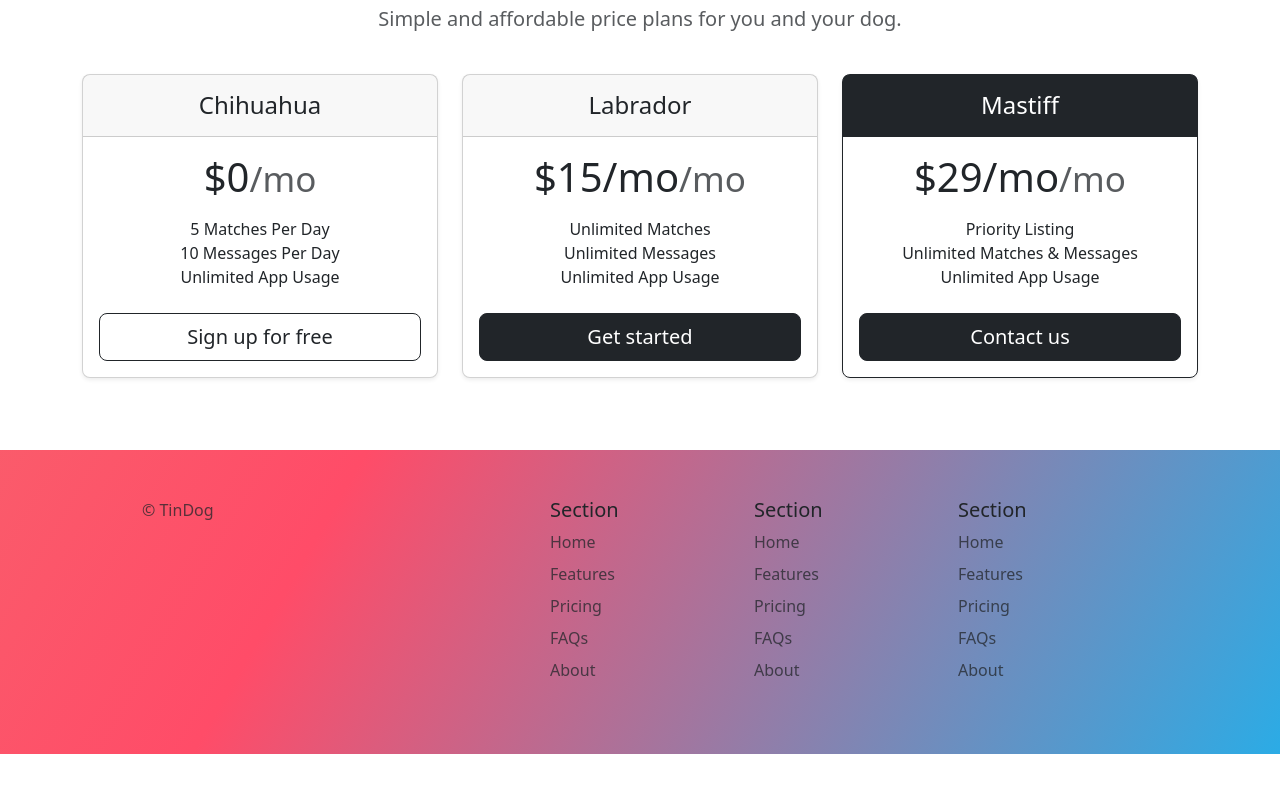
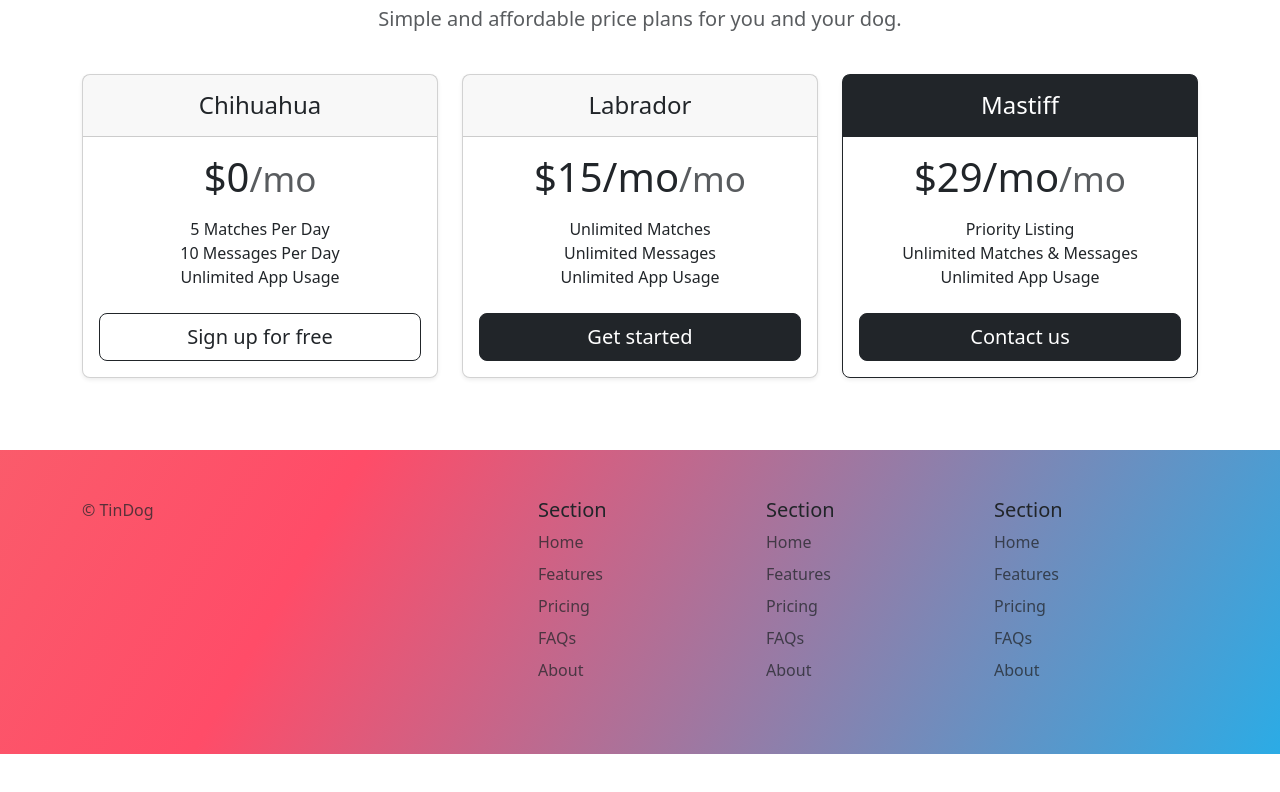
Before and after one commit to prajwal362003/tindog_project-site-, a plain HTML site: page index.html in a window 1280 px wide. Shown: the part 2026-2818 px from the top of the page. After the commit the page ends 2780 px from the top, so only its background shows below. Drawn offline with nearby package versions, Linux system fonts and the light colour scheme; files whose address does not match are found by name.

Commit message:
Update index.html

```diff
--- a/index.html
+++ b/index.html
@@ -190,7 +190,7 @@
   <!-- Footer -->
   <section id="footer" class="gradient-background">
     <div class="container">
-      <footer class="row row-cols-1 row-cols-sm-2 row-cols-md-5 py-5 m-5 ">
+      <footer class="row row-cols-1 row-cols-sm-2 row-cols-md-5 py-5 mt-5 ">
         <div class="col mb-3">
 
           <p class="text-body-secondary">© TinDog</p>
```
